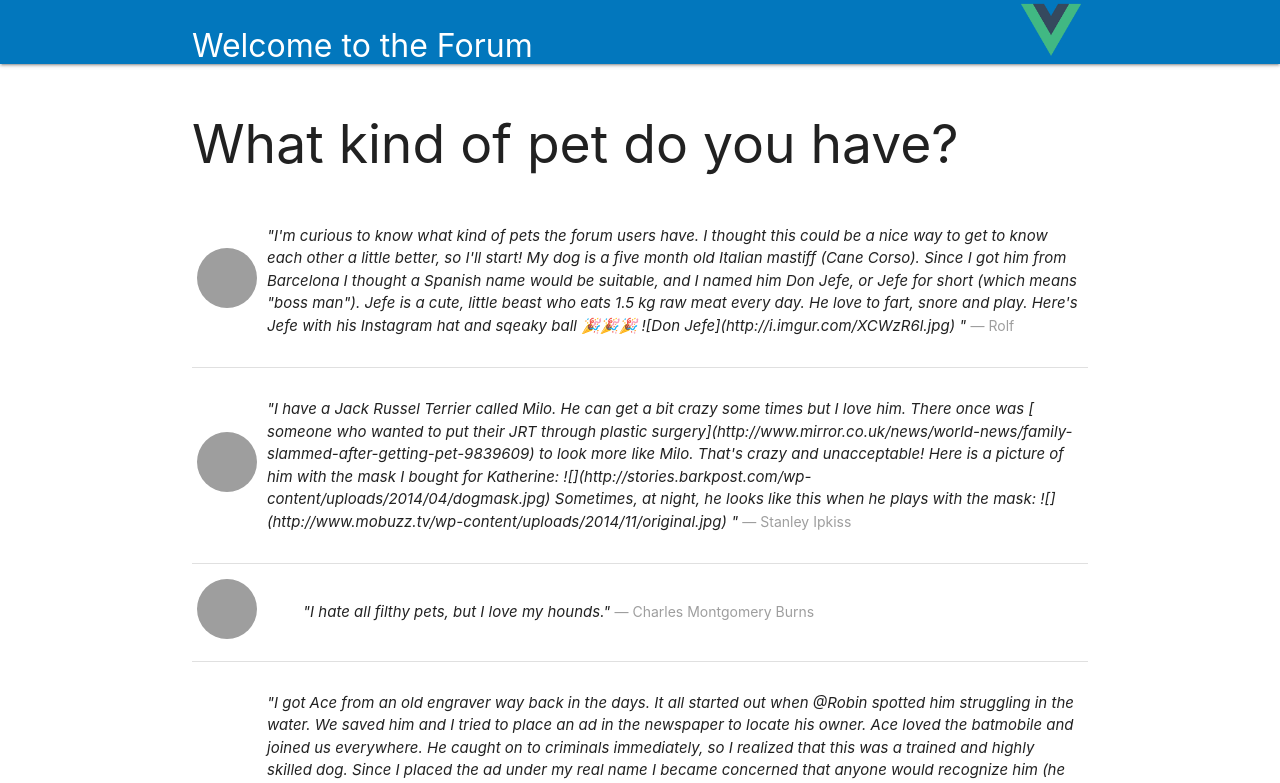
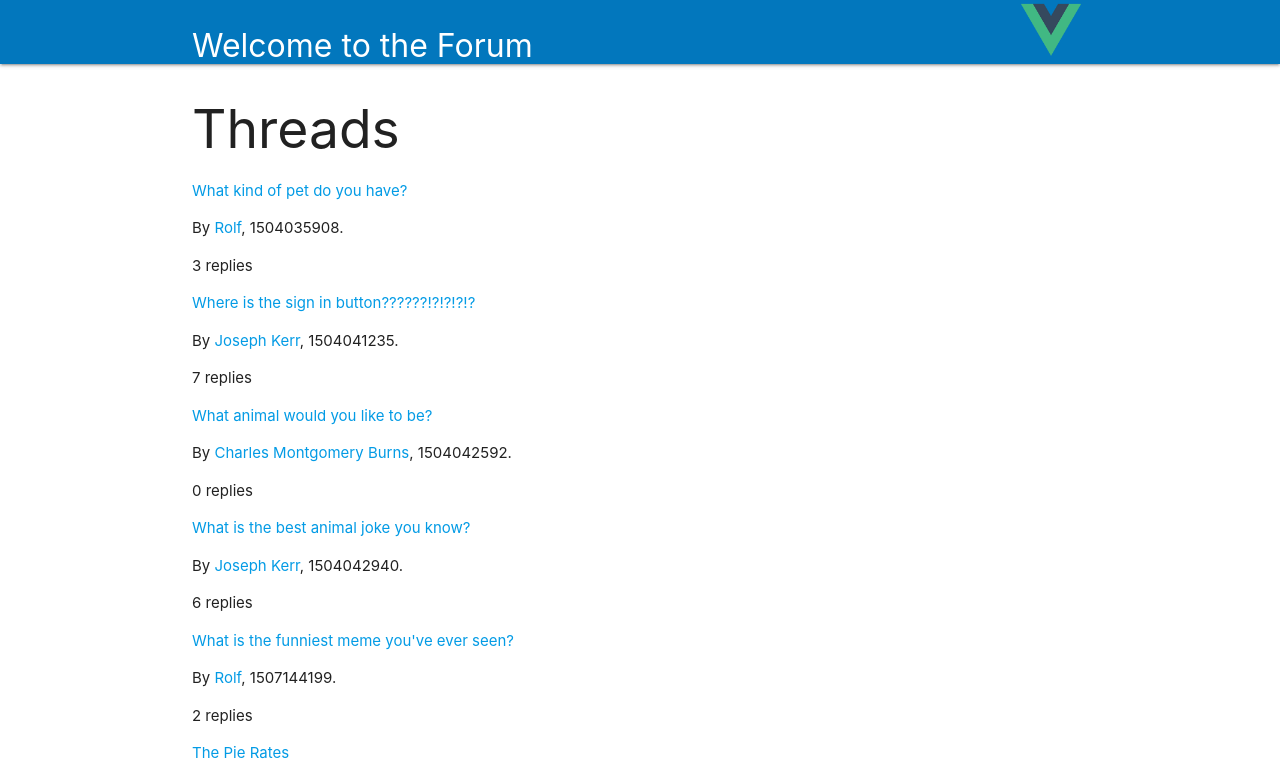
Before and after one commit to xurmeinBackUps/vue-master-class-app, a Vue app: page /#/ in a window 1280 px wide. Shown: the top 783 px of the page. Built offline with nearby package versions, Linux system fonts and the light colour scheme; grey boxes are pictures that could not be loaded.

Commit message:
meantal/personal break required

```diff
--- a/src/App.vue
+++ b/src/App.vue
@@ -1,7 +1,9 @@
 <template>
   <div class="app">
     <the-navbar></the-navbar>
-    <router-view/>
+    <div class="container">
+      <router-view/>
+    </div>
   </div>
 </template>
 
@@ -15,3 +17,19 @@ export default {
   }
 }
 </script>
+
+<style>
+.user-post-text {
+  font-style: italic;
+}
+
+.user-post-username {
+  font-style: normal;
+  font-size: 14px;
+}
+
+.avatar {
+  height: 60px;
+  width: 60px
+}
+</style>
--- /dev/null
+++ b/src/components/ThePage.vue
@@ -0,0 +1,53 @@
+<template>
+  <div>
+    <ThreadList :threads="threads"/>
+  </div>
+</template>
+
+  <!--
+    <section v-for="thread in threads" :key="thread.key" class="section">
+      <h3>Threads</h3>
+      <div class="posts">
+
+        <table v-for="postId in thread.posts" :key="postId.key">
+
+
+
+          <tbody>
+            <tr>
+              <td>
+                <img class="avatar circle" :src="users[posts[postId].userId].avatar" alt="">
+              </td>
+              <td>
+                <p class="user-post-text">"{{ posts[postId].text }}"
+                  <label class="user-post-username">
+                    &#8212; {{ users[posts[postId].userId].name }}
+                  </label>
+                </p>
+              </td>
+            </tr>
+          </tbody>
+        </table>
+
+      </div>
+    </section>
+     -->
+
+<script>
+import sampleData from '@/data.json';
+import ThreadList from '@/components/thread/threadlist.vue';
+
+export default {
+  name: 'ThePage',
+  components: {
+    ThreadList
+  },
+  data () {
+    return {
+      threads: Object.values(sampleData.threads),
+      posts: sampleData.posts,
+      users: sampleData.users
+    }
+  }
+}
+</script>
--- /dev/null
+++ b/src/components/thread/ThreadList.vue
@@ -0,0 +1,31 @@
+<template>
+  <div class="thread-list">
+    <h2 class="list-title">Threads</h2>
+    <ThreadListItem
+      v-for="thread in threads"
+      :thread="thread"
+      :key="thread['.key']"
+    />
+  </div>
+</template>
+
+<script>
+import ThreadListItem from './ThreadListItem'
+
+export default {
+  name: 'ThreadList',
+  components: {
+    ThreadListItem
+  },
+  props: {
+    threads: {
+      required: true,
+      type: Array
+    }
+  }
+}
+</script>
+
+<style>
+
+</style>
--- /dev/null
+++ b/src/components/thread/ThreadListItem.vue
@@ -0,0 +1,53 @@
+<template>
+  <div class="thread">
+    <div>
+      <p>
+        <a href="#">{{thread.title}}</a>
+      </p>
+      <p class="text-faded text-xsmall">
+        By <a href="#">{{user.name}}</a>, {{thread.publishedAt}}.
+      </p>
+    </div>
+
+    <div class="activity">
+      <p class="replies-count">
+        {{repliesCount}} replies
+      </p>
+
+      <!--<img class="avatar-medium" src="http://i0.kym-cdn.com/photos/images/facebook/000/010/934/46623-batman_pikachu_super.png" alt="">-->
+
+      <!--<div>-->
+        <!--<p class="text-xsmall">-->
+          <!--<a href="#">Bruce Wayne</a>-->
+        <!--</p>-->
+        <!--<p class="text-xsmall text-faded">2 hours ago</p>-->
+      <!--</div>-->
+    </div>
+  </div>
+</template>
+
+<script>
+import sampleData from '@/data.json';
+
+export default {
+  name: 'ThreadListItem',
+  props: {
+    thread: {
+      type: Object,
+      required: true
+    }
+  },
+  computed: {
+    repliesCount: function() {
+      return Object.keys(this.thread.posts).length - 1
+    },
+    user: function() {
+      return sampleData.users[this.thread.userId]
+    }
+  }
+}
+</script>
+
+<style>
+
+</style>
--- a/src/components/ForumThreads.vue
+++ b/src/components/thread/ThreadShow.vue
@@ -1,7 +1,7 @@
 <template>
-  <div class="container">
-    <section v-for="thread in threads" :key="thread.key" class="section">
-      <h2>{{ thread.title }}</h2>
+  <div>
+    <h2>{{ thread.title }}</h2>
+
       <div class="posts">
 
         <table v-for="postId in thread.posts" :key="postId.key">
@@ -25,37 +25,27 @@
         </table>
 
       </div>
-    </section>
+
   </div>
 </template>
 
 <script>
-import sampleData from '../data.json';
-console.log(sampleData)
+import sampleData from '@/data.json';
+
 export default {
-  name: 'ForumThreads',
-  data () {
+  name: 'ThreadShow',
+  props: {
+    id: {
+      type: String,
+      required: true
+    }
+  },
+  data() {
     return {
-      threads: sampleData.threads,
+      thread: sampleData.threads[this.id],
       posts: sampleData.posts,
       users: sampleData.users
     }
   }
 }
 </script>
-
-<style scoped>
-.user-post-text {
-  font-style: italic;
-}
-
-.user-post-username {
-  font-style: normal;
-  font-size: 14px;
-}
-
-.avatar {
-  height: 60px;
-  width: 60px
-}
-</style>
--- a/src/router/index.js
+++ b/src/router/index.js
@@ -1,11 +1,13 @@
 import Vue from 'vue'
 import Router from 'vue-router'
-import ForumThreads from '@/components/ForumThreads.vue';
+import ThePage from '@/components/ThePage.vue';
+import ThreadShow from '@/components/thread/ThreadShow.vue'
 
 Vue.use(Router)
 
 export default new Router({
   routes: [
-    { path: '/', name: 'ForumThreads', component: ForumThreads },
+    { path: '/', name: 'ThePage', component: ThePage },
+    { path: '/thread/:id', name: 'ThreadShow', component: ThreadShow, props: true }
   ]
 })
```
